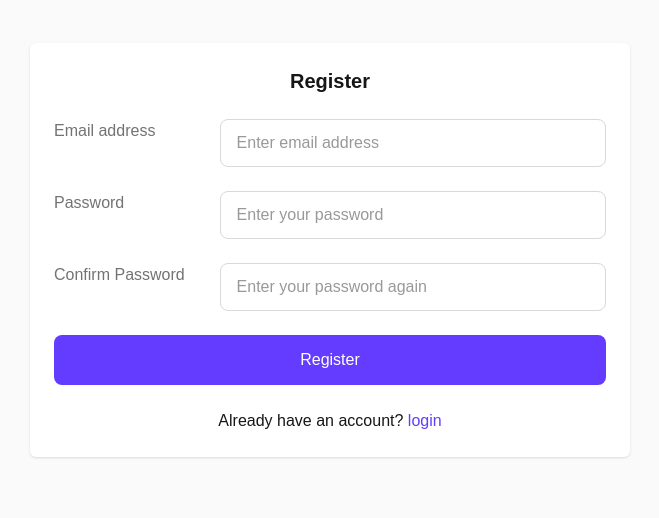
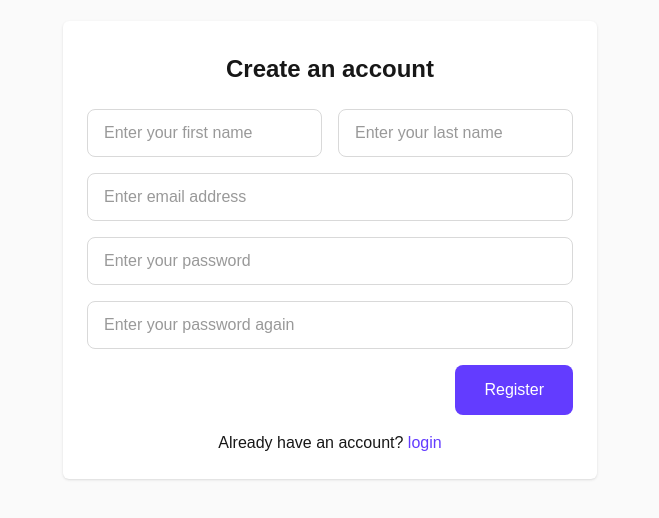
Before and after one commit to amin-ruhul/link-sharing-app, a Next.js app: page /register in a window 1280 px wide. Shown: the part 150-668 px from the top of the page, without its empty margins (310-969 px from the left). Built offline with nearby package versions, Linux system fonts and the light colour scheme.

Commit message:
Add register validation

```diff
--- a/src/app/(auth)/register/RegisterForm.tsx
+++ b/src/app/(auth)/register/RegisterForm.tsx
@@ -1,26 +1,72 @@
+"use client";
+
 import React from "react";
 import Input from "@/components/ui/Input";
 import Button from "@/components/ui/Button";
 import Link from "next/link";
+import { useForm } from "react-hook-form";
+import { userSchema } from "@/lib/schema";
+import { zodResolver } from "@hookform/resolvers/zod";
+import { UserFormData } from "@/lib/types";
+function RegisterForm() {
+  const {
+    register,
+    handleSubmit,
+    formState: { errors },
+  } = useForm<UserFormData>({
+    resolver: zodResolver(userSchema),
+  });
 
-function RegisterForm() {
+  const onSubmit = (data: UserFormData) => {
+    console.log(data);
+  };
+
   return (
-    <form className="flex flex-col gap-y-6 w-full bg-white p-6 rounded-md shadow">
-      <h2 className=" text-center text-xl font-semibold">Register</h2>
-      <Input label="Email address" placeholder="Enter email address" />
+    <form
+      className="flex flex-col gap-y-4 w-full bg-white p-6 rounded-md shadow"
+      onSubmit={handleSubmit(onSubmit)}
+    >
+      <h2 className="text-center text-2xl font-semibold my-2">
+        Create an account
+      </h2>
+
+      <div className="flex flex-col md:flex-row gap-y-2 gap-x-4">
+        <Input
+          placeholder="Enter your first name"
+          type="text"
+          {...register("firstName")}
+          error={errors.firstName?.message}
+        />
+        <Input
+          placeholder="Enter your last name"
+          type="text"
+          {...register("lastName")}
+          error={errors.lastName?.message}
+        />
+      </div>
+
       <Input
-        label="Password"
+        placeholder="Enter email address"
+        {...register("email")}
+        error={errors.email?.message}
+      />
+
+      <Input
         placeholder="Enter your password"
         type="password"
+        {...register("password")}
+        error={errors.password?.message}
       />
       <Input
-        label="Confirm Password"
         placeholder="Enter your password again"
         type="password"
+        {...register("confirmPassword")}
+        error={errors.confirmPassword?.message}
       />
-      <Button block type="submit">
-        Register
-      </Button>
+
+      <div className="flex justify-end">
+        <Button type="submit">Register</Button>
+      </div>
       <div className="text-center text-grey">
         <span>Already have an account? </span>
         <Link className="text-primary" href="/login">
--- a/src/app/(auth)/register/page.tsx
+++ b/src/app/(auth)/register/page.tsx
@@ -4,7 +4,7 @@ import RegisterForm from "./RegisterForm";
 function RegisterPage() {
   return (
     <div className="container mx-auto h-screen">
-      <section className="h-full w-[600px] flex justify-center items-center mx-auto">
+      <section className="h-full max-w-[550px] p-2 flex justify-center items-center mx-auto">
         <RegisterForm />
       </section>
     </div>
--- a/src/app/page.tsx
+++ b/src/app/page.tsx
@@ -1,6 +1,29 @@
-import { redirect } from "next/navigation";
+import Link from "next/link";
 
 export default function Home() {
-  redirect("/links");
-  return <div></div>;
+  return (
+    <div className="flex flex-col items-center justify-center h-screen bg-gradient-to-r from-blue-500 to-teal-500">
+      <h1 className="text-3xl lg:text-4xl font-bold text-white">
+        Welcome to MyLinkShare!
+      </h1>
+      <p className="text-white">
+        Connect and share your favorite links with friends and family.
+      </p>
+
+      <div className="flex flex-row space-x-4 mt-4">
+        <Link
+          href="/login"
+          className="bg-blue-500 hover:bg-blue-700 text-white font-bold py-2 px-4 rounded"
+        >
+          Login
+        </Link>
+        <Link
+          href="/register"
+          className="bg-green-500 hover:bg-green-700 text-white font-bold py-2 px-4 rounded"
+        >
+          Register
+        </Link>
+      </div>
+    </div>
+  );
 }
--- a/src/components/ui/Input.tsx
+++ b/src/components/ui/Input.tsx
@@ -16,10 +16,7 @@ const Input = React.forwardRef<HTMLInputElement, InputProps>(
   ) => {
     return (
       <label
-        className={cn(
-          "flex flex-col gap-y-1 md:flex-row md:text-gray",
-          containerClassName
-        )}
+        className={cn("flex flex-col gap-y-1 md:text-gray", containerClassName)}
       >
         {label && <span className="min-w-[30%]">{label}</span>}
         <div className="relative flex-1">
@@ -41,7 +38,11 @@ const Input = React.forwardRef<HTMLInputElement, InputProps>(
             )}
             {...props}
           />
-          {error && <span className=" text-red">{error}</span>}
+          {error && (
+            <span className="text-sm block text-red first-letter:uppercase">
+              {error}
+            </span>
+          )}
         </div>
       </label>
     );
--- a/src/lib/schema.ts
+++ b/src/lib/schema.ts
@@ -19,12 +19,9 @@ export const ProfileSchema = z.object({
   avatar: z.string().optional(),
 });
 
-export const userSchema = z.object({
-  username: z
-    .string()
-    .trim()
-    .min(4, { message: "Username must contain at least 4 characters" })
-    .max(40, { message: "Username must contain at most 40 characters" }),
+export const userSchema = z
+  .object({
+    email: z.string().trim().email({ message: "Invalid email format" }),
     firstName: z
       .string()
       .trim()
@@ -40,4 +37,11 @@ export const userSchema = z.object({
       .trim()
       .min(8, { message: "password must be at least 8 characters" })
       .max(40, { message: "password must be at most 40 characters" }),
+    confirmPassword: z.string().trim().min(8, {
+      message: "password must be at least 8 characters",
+    }),
+  })
+  .refine((data) => data.password === data.confirmPassword, {
+    path: ["confirmPassword"],
+    message: "Passwords do not match",
   });
--- a/src/lib/types.ts
+++ b/src/lib/types.ts
@@ -1,3 +1,6 @@
+import { z } from "zod";
+import { userSchema } from "./schema";
+
 export type ProfileData = {
   firstName: string;
   lastName: string;
@@ -17,3 +20,5 @@ export type Platform =
   | "linkedin"
   | "twitter"
   | "facebook";
+
+export type UserFormData = z.infer<typeof userSchema>;
```
Lines whose indentation alone changed are shown as unchanged.
